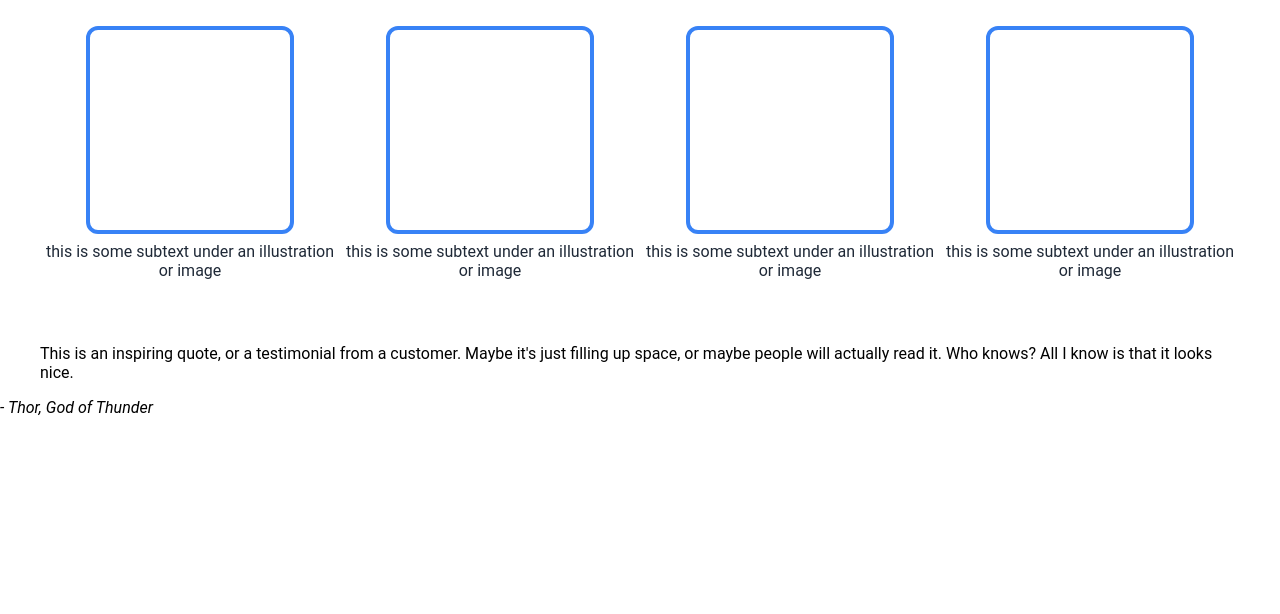
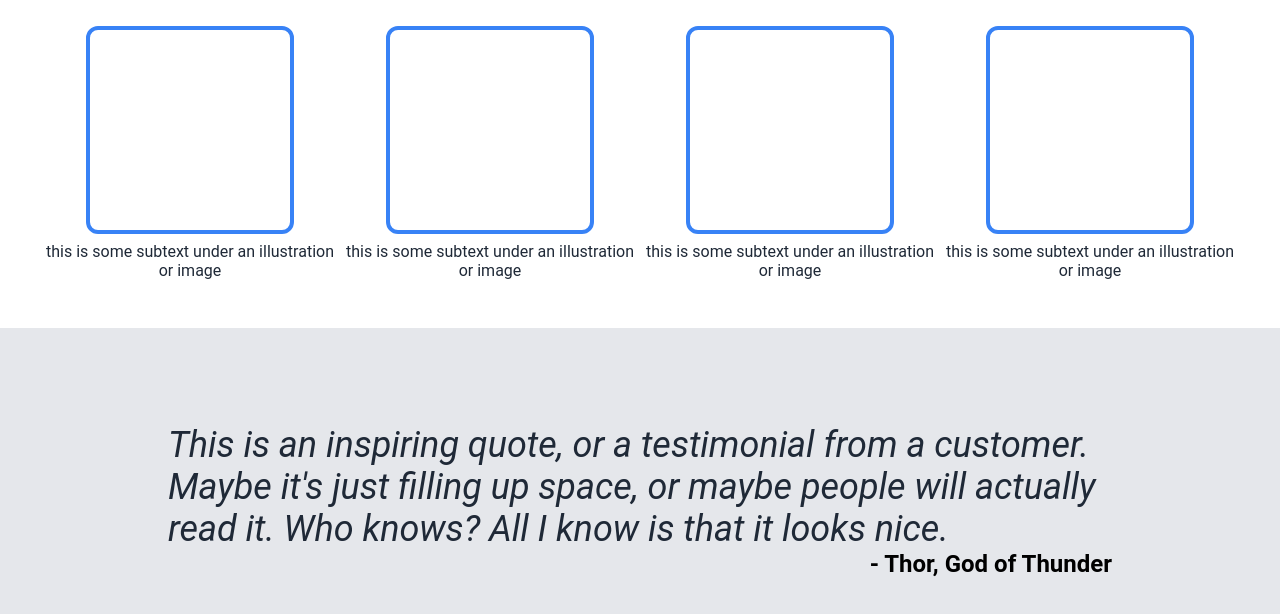
Before and after one commit to TSPMP/odin-landing-page, a plain HTML site: page index.html in a window 1280 px wide. Shown: the part 668-1282 px from the top of the page. Before the commit the page ends 1085 px from the top, so only its background shows below. Drawn offline with Linux system fonts and the light colour scheme.

Commit message:
Style quotation

```diff
--- a/index.html
+++ b/index.html
@@ -72,12 +72,15 @@
     <div class="section-container-quotation">
         <div class="quotation">
             <blockquote>
-                This is an inspiring quote, or a testimonial from a customer. Maybe it's just filling up space, or maybe
+                This is an inspiring quote, or a testimonial from a customer. Maybe it's just filling up space, or
+                maybe
                 people will actually read it. Who knows? All I know is that it looks nice.
             </blockquote>
-            <cite>
-                - Thor, God of Thunder
-            </cite>
+            <div class="citation">
+                <cite>
+                    - Thor, God of Thunder
+                </cite>
+            </div>
         </div>
     </div>
 
--- a/style.css
+++ b/style.css
@@ -5,7 +5,10 @@ html, body {
     font-family: Roboto, sans-serif;
 }
 
-.section-container-header, .section-container-hero, .section-container-information {
+.section-container-header,
+.section-container-hero,
+.section-container-information,
+.section-container-quotation {
     display: flex;
     justify-content: center;
     align-items: center;
@@ -15,8 +18,13 @@ html, body {
     background-color: #1F2937;
 }
 
-.header, .hero, .information {
+.section-container-quotation {
+    background-color: #E5E7EB;
+}
+
+.header, .hero, .information, .quotation {
     width: 1200px;
+    box-sizing: border-box;
 }
 
 .header {
@@ -134,3 +142,27 @@ html, body {
     border: 4px solid #3882F6;
     border-radius: 12px;
 }
+
+.quotation {
+    margin: 48px 0;
+    padding: 48px 128px;
+}
+
+.quotation blockquote {
+    font-size: 36px;
+    font-weight: light;
+    font-style: italic;
+    color: #1F2937;
+    padding: 0;
+    margin: 0;
+}
+
+.quotation .citation {
+    text-align: end;
+}
+
+.quotation .citation cite {
+    font-size: 24px;
+    font-weight: bolder;
+    font-style: normal;
+}
```
